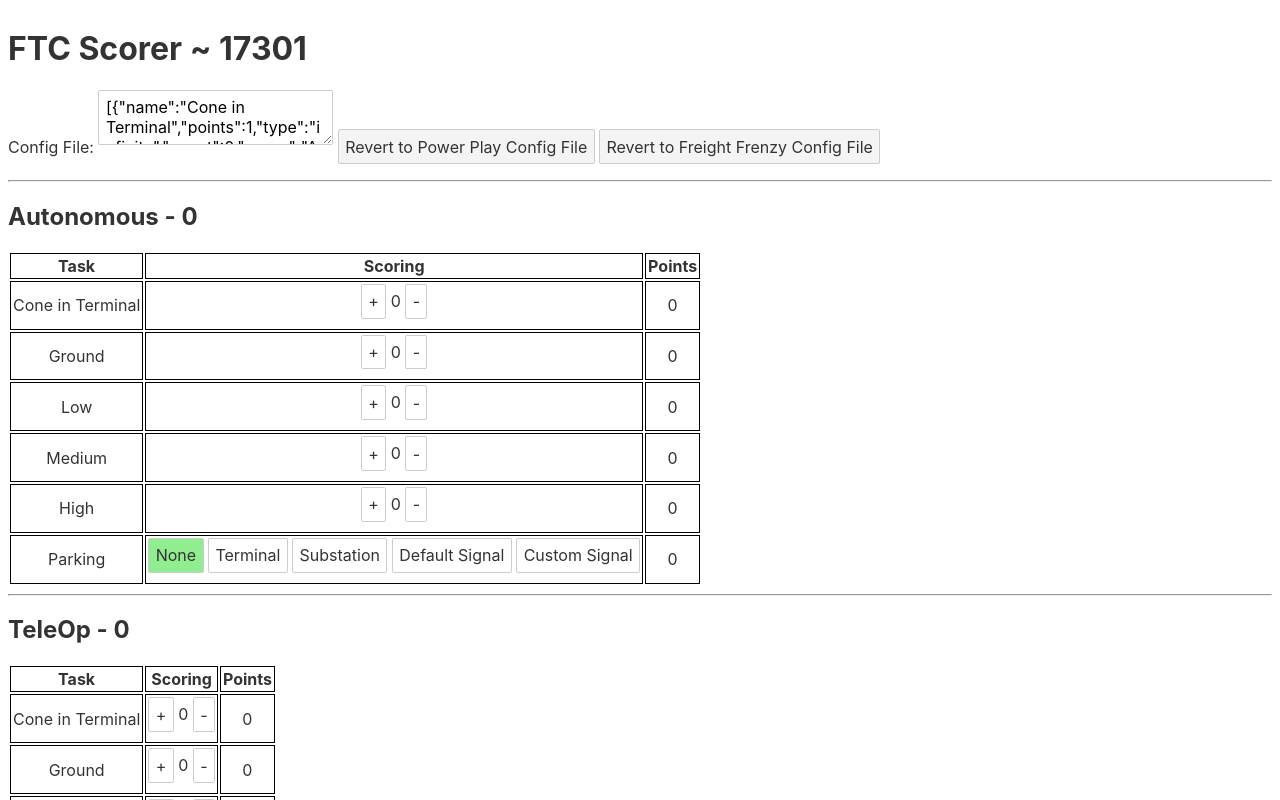
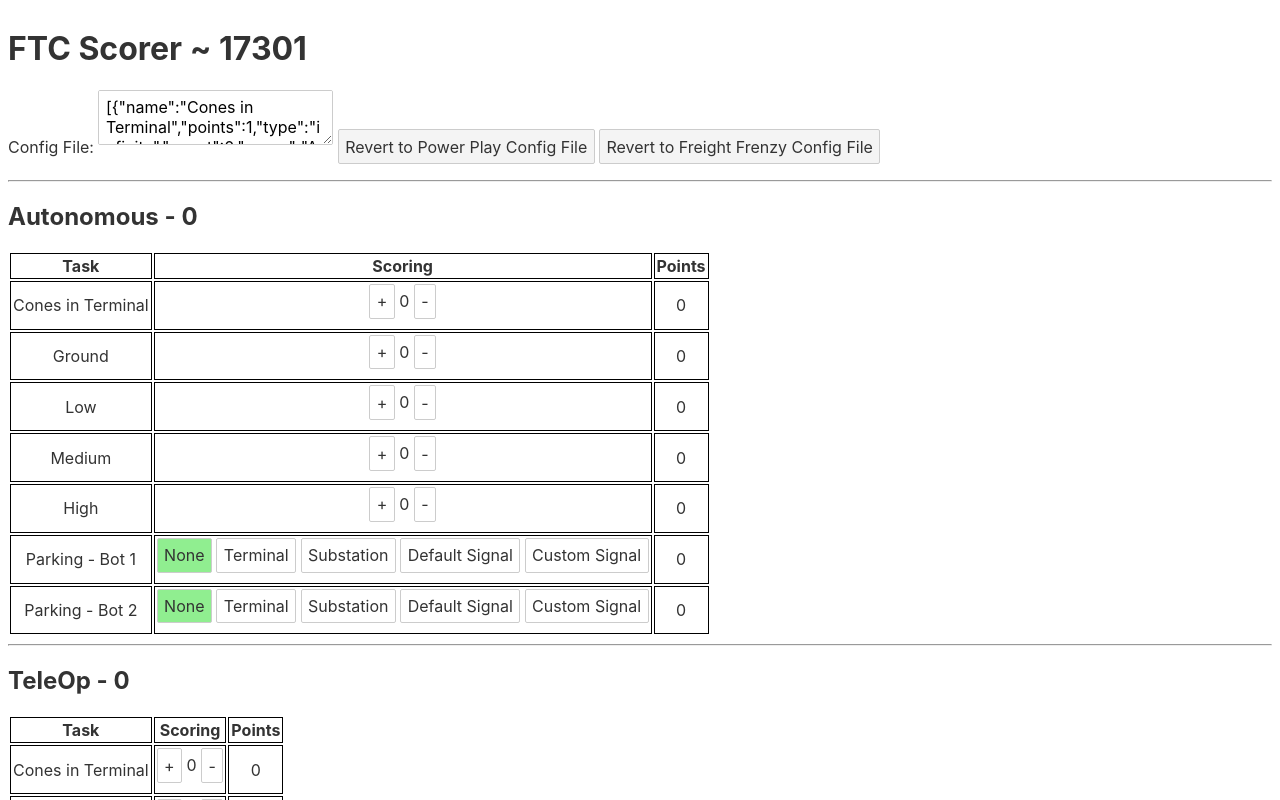
Before and after one commit to CoderCCM/FTC-Scoring-Website-Team-7715, a Svelte app: page / in a window 1280 px wide. Shown: the top 800 px of the page. Built offline with nearby package versions, Linux system fonts and the light colour scheme.

Commit message:
add second parking for auto (PP)

```diff
--- a/src/App.svelte
+++ b/src/App.svelte
@@ -7,15 +7,17 @@
 </style>
 <script>
 var ppParams = [
-		{ name: 'Cone in Terminal', points: 1, type:"infinite", count: 0, group: "Autonomous"},
+		{ name: 'Cones in Terminal', points: 1, type:"infinite", count: 0, group: "Autonomous"},
 		{ name: 'Ground', points: 2, type:"infinite", count: 0, group: "Autonomous"},
 		{ name: 'Low', points: 3, type:"infinite", count: 0, group: "Autonomous"},
 		{ name: 'Medium', points: 4, type:"infinite", count: 0, group: "Autonomous"},
 		{ name: 'High', points: 5, type:"infinite", count: 0, group: "Autonomous"},
-		{ name: 'Parking', type:"choice", choices:{"None": 0, "Terminal": 2, "Substation": 2, "Default Signal": 10, "Custom Signal": 20}, choice: "None", group: "Autonomous"},
+		{ name: 'Parking - Bot 1', type:"choice", choices:{"None": 0, "Terminal": 2, "Substation": 2, "Default Signal": 10, "Custom Signal": 20}, choice: "None", group: "Autonomous"},
+        { name: 'Parking - Bot 2', type:"choice", choices:{"None": 0, "Terminal": 2, "Substation": 2, "Default Signal": 10, "Custom Signal": 20}, choice: "None", group: "Autonomous"},
 
 
-		{ name: 'Cone in Terminal', points: 1, type:"infinite", count: 0, group: "TeleOp"},
+
+		{ name: 'Cones in Terminal', points: 1, type:"infinite", count: 0, group: "TeleOp"},
 		{ name: 'Ground', points: 2, type:"infinite", count: 0, group: "TeleOp"},
 		{ name: 'Low', points: 3, type:"infinite", count: 0, group: "TeleOp"},
 		{ name: 'Medium', points: 4, type:"infinite", count: 0, group: "TeleOp"},
```
